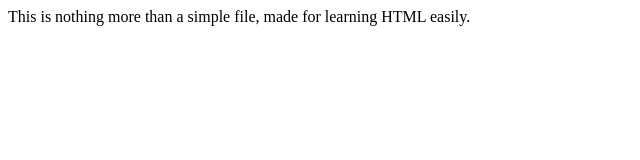
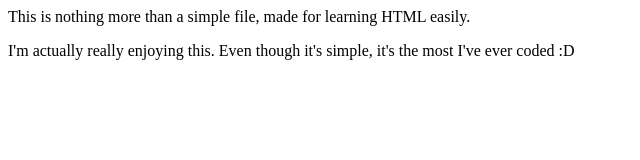
Before and after one commit to magnusbaug/HTMLlearning, a plain HTML site: page index.html in a window 1280 px wide. Shown: the whole page, without its empty margins (0-640 px from the left). Drawn offline with Linux system fonts and the light colour scheme.

Commit message:
Add files via upload

```diff
--- a/index.html
+++ b/index.html
@@ -2,5 +2,7 @@
 <html>
 <head>
 <title> HTMLlearning - simple!</title>
-<body> This is nothing more than a simple file, made for learning HTML easily.</body>
+</head>
+<body> This is nothing more than a simple file, made for learning HTML easily.
+<p>I'm actually really enjoying this. Even though it's simple, it's the most I've ever coded :D</body>
 </html>
```
